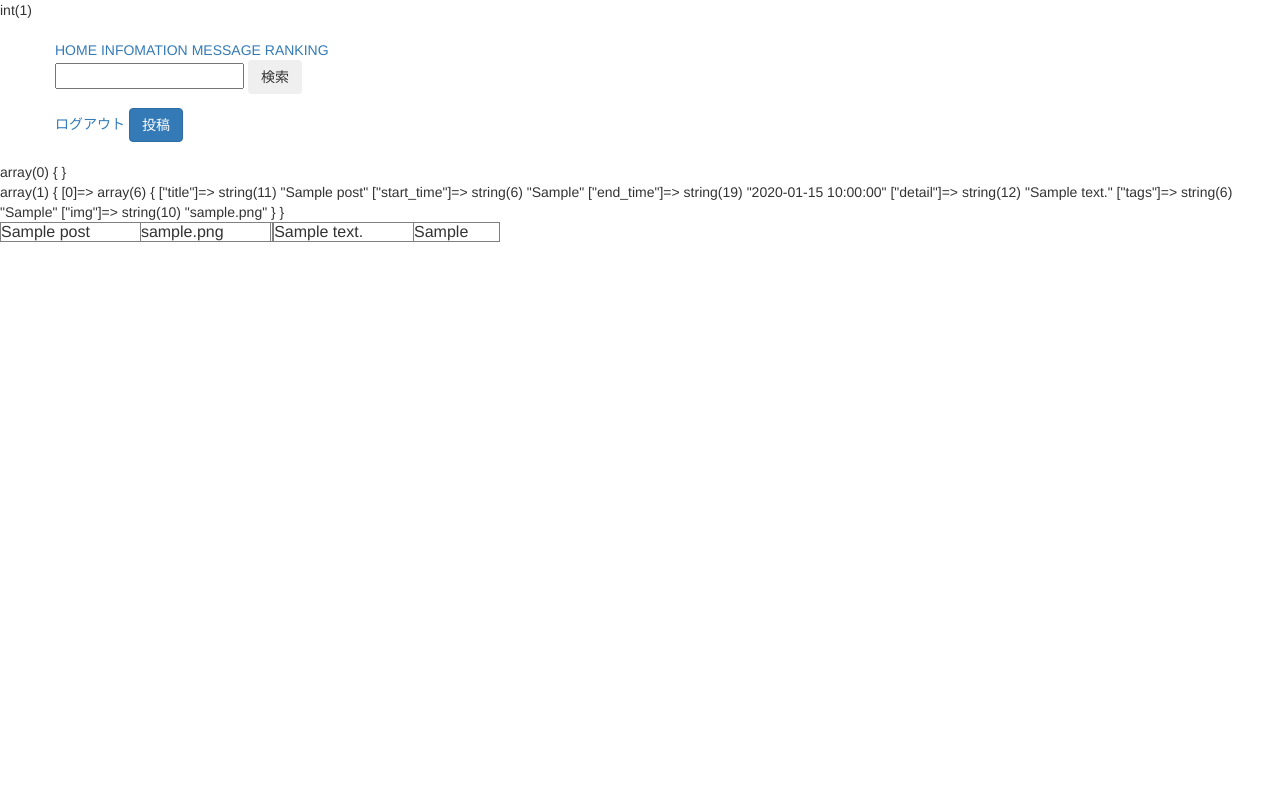
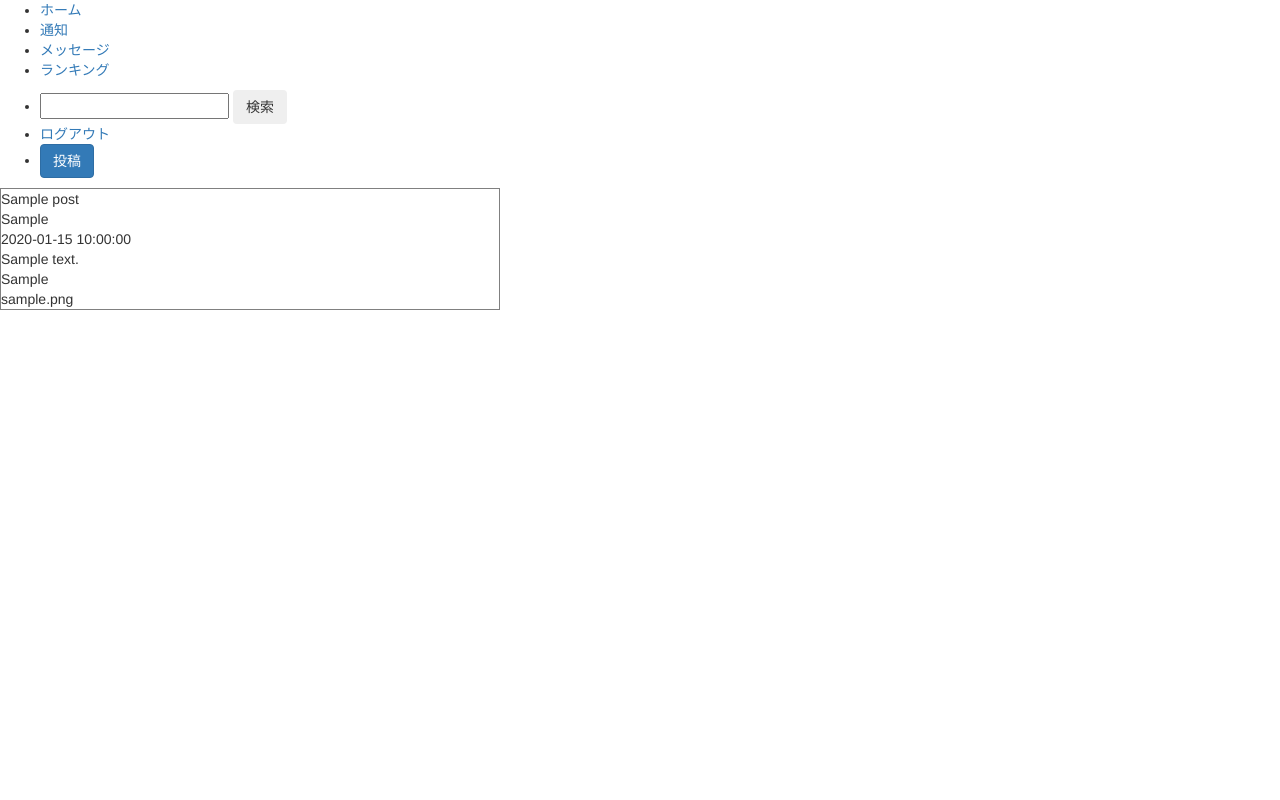
Before and after one commit to v-kinoshita1022/original_site, a PHP site: page /original_site/home.php in a window 1280 px wide. Run offline with PHP 8.4, Linux system fonts and the light colour scheme; the visitor is signed in with stand-in values (Sample User, id 1); tables that the repository leaves empty or names only in its code hold one stand-in row (values such as "Sample post"); data that the repository does not hold is empty; some libraries are stand-ins or nearby versions.

Commit message:
ホーム更新

```diff
--- a/original_site/app/home.php
+++ b/original_site/app/home.php
@@ -5,7 +5,9 @@ session_start();
 
 $name = isset ($_SESSION['name']) ? $_SESSION['name'] : null;
 $user_id = isset ($_SESSION['user_id']) ? $_SESSION['user_id'] : null;
-echo var_dump($user_id);
+//echo var_dump($user_id);
+//$datetime =new DateTime();
+//echo $datetime;
  ?>
 
  <!DOCTYPE html>
@@ -14,33 +16,43 @@ echo var_dump($user_id);
  <meta charset="UTF-8">
  <meta http-equiv="X-UA-Compatible" content="IE=edge">
     <meta name="viewport" content="width=device-width, initial-scale=1">
+    <link rel="stylesheet" href="../css/style.css">
+
 
 
        <title>ホーム</title>
        <!-- <link href="../bootstrap/css/bootstrap.min.css" rel="stylesheet"> -->
        <link rel="stylesheet" href="http://maxcdn.bootstrapcdn.com/bootstrap/3.2.0/css/bootstrap.min.css">
        <script src="http://maxcdn.bootstrapcdn.com/bootstrap/3.0.0/js/bootstrap.min.js"></script>
+
  </head>
  <body>
 
-   <header class="container" style="padding:20px 0">
-     <a href="<?= HOME ?> ">HOME</a>
-     <a href="<?= INFORMATION ?> ">INFOMATION</a>
-     <a href="<?= MESSAGE ?> ">MESSAGE</a>
-     <a href="<?= RANKING ?> ">RANKING</a>
-
+   <div class="header">
+     <div class="header_left">
+       <ul>
+         <li><a href="<?= HOME ?> ">ホーム</a></li>
+         <li><a href="<?= INFORMATION ?> ">通知</a></li>
+         <li><a href="<?= MESSAGE ?> ">メッセージ</a></li>
+         <li><a href="<?= RANKING ?> ">ランキング</a></li>
+      </ul>
+     </div>
+     <div class="header_right">
+       <ul>
+        <li>
           <form method="get" action="#" class="search">
-          <div>
             <input type="text" name="example" class="textBox">
             <input type="submit" value="検索" class="btn">
-          </div>
           </form>
+        </li>
 
-       <a href="<?php echo TOP_URI?>" id="logout">ログアウト</a>
+       <li><a href="<?php echo TOP_URI?>" id="logout">ログアウト</a></li>
     <!--   <div class="modal_post">
         <input tyope="button" name="post" value="投稿">
     </div> -->
-      <a data-toggle="modal" href="#myModal" class="btn btn-primary">投稿</a>
+      <li><a data-toggle="modal" href="#myModal" class="btn btn-primary">投稿</a></li>
+     </ul>
+    </div>
 
       <div class="modal fade" id="myModal" >
        <div class="modal-dialog">
@@ -68,44 +80,53 @@ echo var_dump($user_id);
          </div>
        </div>
       </div>
-   </header>
+   </div>
 
-   <div title="profiles">
+<div class="main">
+      <div class="sidebar_left">
+        <div class="profiles">
           <?php if (isset( $name, $user_id)) {//ログイン常態ならDBからユーザー情報を取得して表示する
-            $user_profiles = search_profiles($name, $user_id  );
+                 $user_profiles = search_profiles($name, $user_id);
                 }
-      echo var_dump($user_profiles);
+          //echo var_dump($user_profiles);
                 if (array_keys($user_profiles)){
              //if ($user_profiles[0]['profileImg'] != null){echo $user_profiles[0]['profileImg'];}else{echo <img //src="img.php"/>;<?php}
              echo $user_profiles[0]['username'].'<br>';?>
-         投稿<?php if ($user_profiles[0]['post_num'] != null){echo $user_profiles[0]['postNum'];}else{echo '0';}?>
-         follower<?php if ($user_profiles[0]['follower_num'] != null){echo $user_profiles[0]['followerNum'];}else{echo '0';}?>
-         follow<?php if ($user_profiles[0]['follow_num'] != null){echo $user_profiles[0]['followNamu'];}else{echo '0';}
-       }?>
+             投稿<?php echo $user_profiles[0]['post_num'];?>
+             follower<?php echo $user_profiles[0]['follower_num'];?>
+             follow<?php echo $user_profiles[0]['follow_num'];}?>
+        </div>
       </div>
 
     <?php
-//ログインしているならとうこう投稿情報を取得
+    //ログインしているなら投稿情報を取得
     if(isset($name, $user_id)){
       $posts = show_posts($user_id);
     }
-echo var_dump($posts);
-?>
-<table border='1' cellspacing='0' cellpadding='5' width='500'>
-<?php
-foreach ($posts as $key => $list){
+    //echo var_dump($posts);?>
+
+    <div class="content">
+
+      <?php //取得した投稿情報をテーブルに入れ、タイムラインを表現
+        array_multisort($posts, SORT_DESC);
+          foreach ($posts as $key ){?>
+            <table table rules="groups" border='1' cellspacing='0' cellpadding='5' width='500'>
+      <?php  foreach ($key as $list => $value){
+
+                 if (isset($value)){
                   echo "<tr valign='top'>\n";
-	echo "<td>".$list['title'] ."</td>\n";
-	echo "<td>".$list['img'] ."</td>\n";
-	echo "<td>".$list['startTime'] ."</td>\n";
-	echo "<td>".$list['place'] ."<br/>\n";
-	echo "<td>".$list['detail'] ."<br/>\n";
-	echo "<td>".$list['tags'] ."<br/>\n";
-	echo "<small>".$list['stamp'] ."</small></td>\n";
+                	echo "<td>".$value."</td>\n";
+                    }
             	      echo "</tr>\n";
                 }
-?>
+            }?>
       </table>
+
+    </div>
+
+  <div class="sidebar_right"></div>
+
+</div>
 
 <script src="http://code.jquery.com/jquery-1.9.1.min.js"></script>
 
```
Lines whose indentation alone changed are shown as unchanged.
